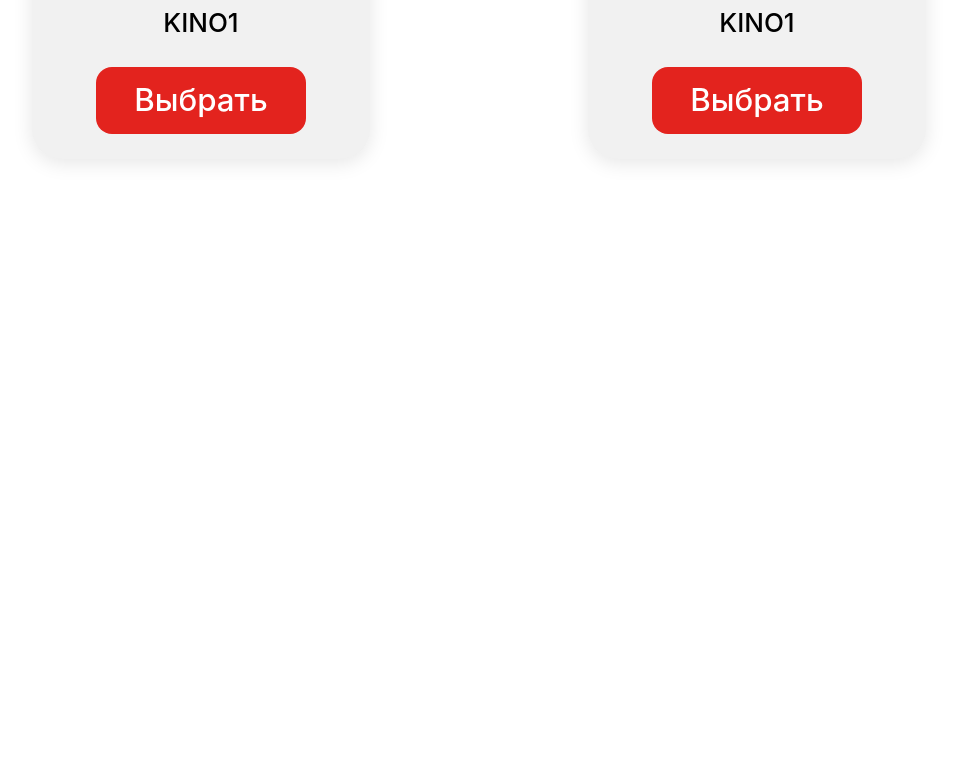
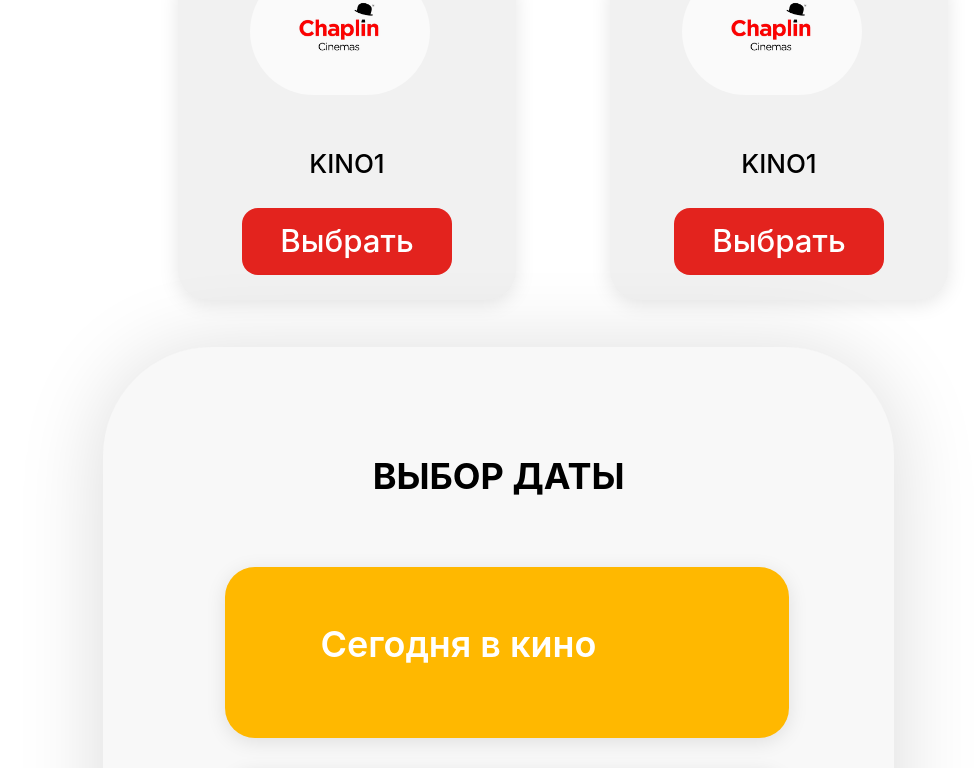
Before and after one commit to nurbolatkz/ticketbooking, a React (Create React App) app: page / in a window 1280 px wide. Shown: the part 1216-1984 px from the top of the page, without its empty margins (92-1071 px from the left). Before the commit the page ends 1422 px from the top, so only its background shows below. Built offline with nearby package versions, Linux system fonts and the light colour scheme.

Commit message:
add date option component

```diff
--- a/src/App.js
+++ b/src/App.js
@@ -1,5 +1,6 @@
 import React, {useState} from 'react';
 import CinemaCardList from "./components/CinemaCardList";
+import DateOption from "./components/DateOption";
 import  './styles/App.css'
 
 
@@ -15,7 +16,11 @@
 
 
   return (
-      <CinemaCardList cards ={cards} ></CinemaCardList>
+      <div>
+          <CinemaCardList cards ={cards} ></CinemaCardList>
+          <DateOption></DateOption>
+      </div>
+
   );
 }
 
--- a/src/components/DateOption.jsx
+++ b/src/components/DateOption.jsx
@@ -0,0 +1,20 @@
+import React from 'react';
+
+const DateOption = () => {
+    return (
+        <div className='suggest-date-block'>
+            <h4 className='suggest-title'> ВЫБОР ДАТЫ</h4>
+            <div>
+                <div className='date-block' id='today'>
+                    <h5>Сегодня в кино</h5>
+                </div>
+                <div className='date-block' id='tomorrow'>
+                    <h5>На завтра</h5>
+                </div>
+            </div>
+        </div>
+
+    )
+}
+
+export default DateOption;
--- a/src/styles/App.css
+++ b/src/styles/App.css
@@ -5,6 +5,8 @@
 }
 
 #root {
+    margin: 0;
+    padding: 0;
     display: flex;
     flex-direction: column;
     align-items: center;
@@ -83,7 +85,85 @@
 }
 
 .row {
-    display: inline-block;
+    display: flex;
+    margin-top: 47px;
     margin-bottom: 47px;
     margin-left: 124px;
 }
+
+
+.suggest-date {
+    height: 44px;
+    width: 248px;
+    font-family: Inter;
+    font-size: 36px;
+    font-weight: 700;
+    line-height: 44px;
+    letter-spacing: 0em;
+
+
+    margin-top: 107px;
+    margin-bottom: 69px;
+
+}
+
+.suggest-date-block {
+    position: relative;
+    width: 80%;
+    margin-right: 5%;
+    margin-left: 5%;
+    top: 150%;
+    height: 1132px;
+    padding-top: 107px;
+    background: #F8F8F8;
+    box-shadow: 0px 6px 85px rgba(0, 0, 0, 0.15);
+    border-radius: 109px;
+
+}
+
+.suggest-title {
+    margin-bottom: 69px;
+    font-family: 'Inter';
+    font-style: normal;
+    font-weight: 700;
+    font-size: 36px;
+    line-height: 44px;
+
+    text-align: center;
+    text-transform: uppercase;
+
+    color: #000000;
+}
+
+.date-block {
+    position: relative;
+    margin-top: 32px;
+    margin-left: 122px;
+    margin-right: 105px;
+    height: 171px;
+    border-radius: 30px;
+    box-shadow: 0px 4px 20px rgba(0, 0, 0, 0.1);
+    padding-top: 55px;
+}
+
+.date-block h5 {
+    height: 44px;
+    width: 276px;
+    font-family: 'Inter';
+    font-style: normal;
+    font-weight: 600;
+    font-size: 36px;
+    line-height: 44px;
+    margin-left: 95px;
+    text-align: center;
+
+    color: #FFFFFF;
+}
+
+#today {
+    background: #FFB800;
+}
+
+#tomorrow {
+    background: #E3231E;
+}
```
